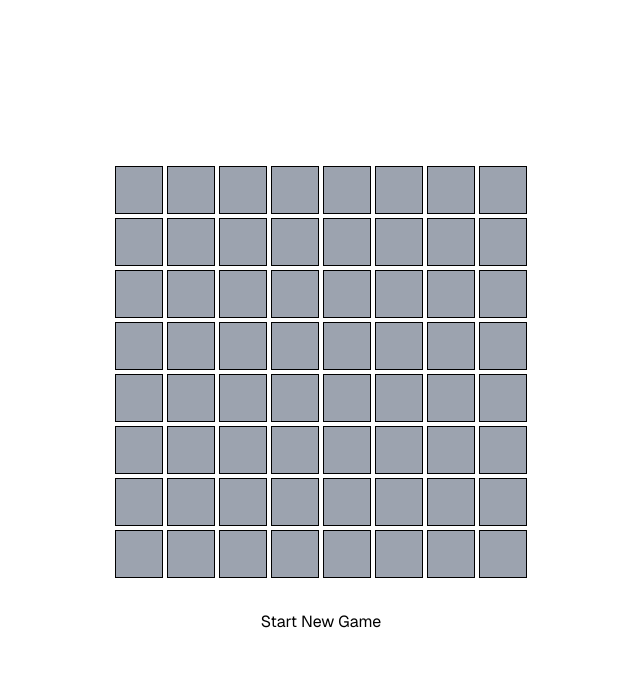
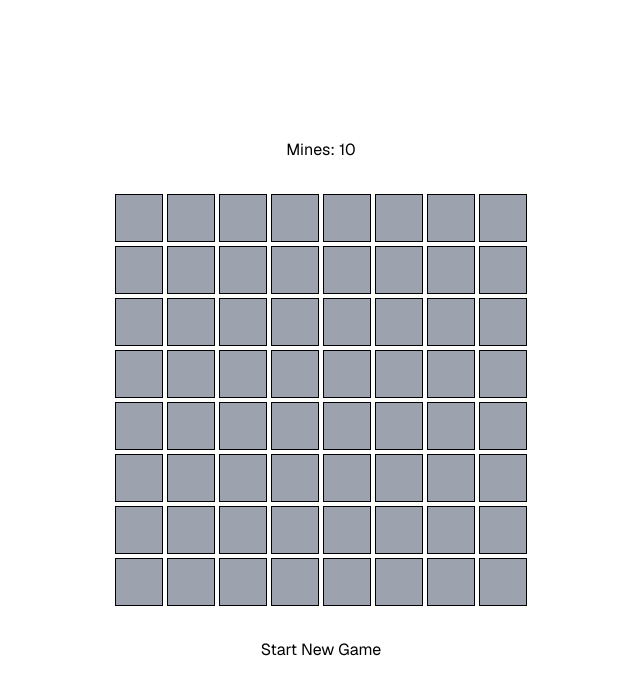
Before and after one commit to johnnygerard/minesweeper, a Next.js app: page / in a window 1280 px wide. Shown: the top 694 px of the page, without its empty margins (319-959 px from the left). Built offline with nearby package versions, Linux system fonts and the light colour scheme.

Commit message:
feat: add mine-counter.tsx

```diff
--- a/src/components/game.tsx
+++ b/src/components/game.tsx
@@ -1,5 +1,6 @@
 "use client";
 import { Board } from "@/components/board";
+import { MineCounter } from "@/components/mine-counter";
 import { BoardState } from "@/types/board-state";
 import { gameReducer } from "@/utils/game-reducer";
 import { JSX } from "react";
@@ -13,6 +14,7 @@ export const Game = (): JSX.Element => {
 
   return (
     <main className="flex flex-col items-center gap-8">
+      <MineCounter remaining={state.board.mines - state.board.flags} />
       <Board board={state.board} dispatch={dispatch} />
       <button type="button" onClick={() => dispatch({ type: "RESTART" })}>
         Start New Game
--- /dev/null
+++ b/src/components/mine-counter.tsx
@@ -0,0 +1,9 @@
+import { JSX } from "react";
+
+interface MineCounterProps {
+  remaining: number;
+}
+
+export const MineCounter = ({ remaining }: MineCounterProps): JSX.Element => {
+  return <p>Mines: {remaining}</p>;
+};
```
